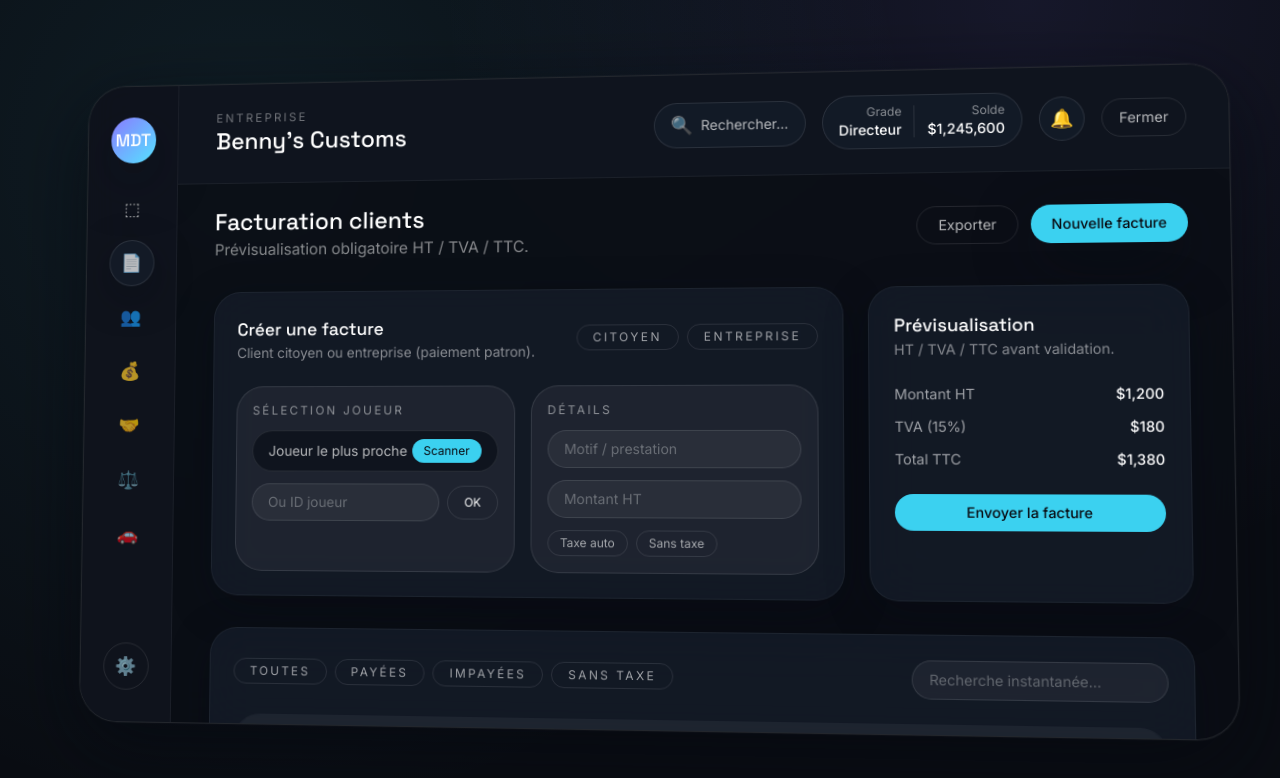
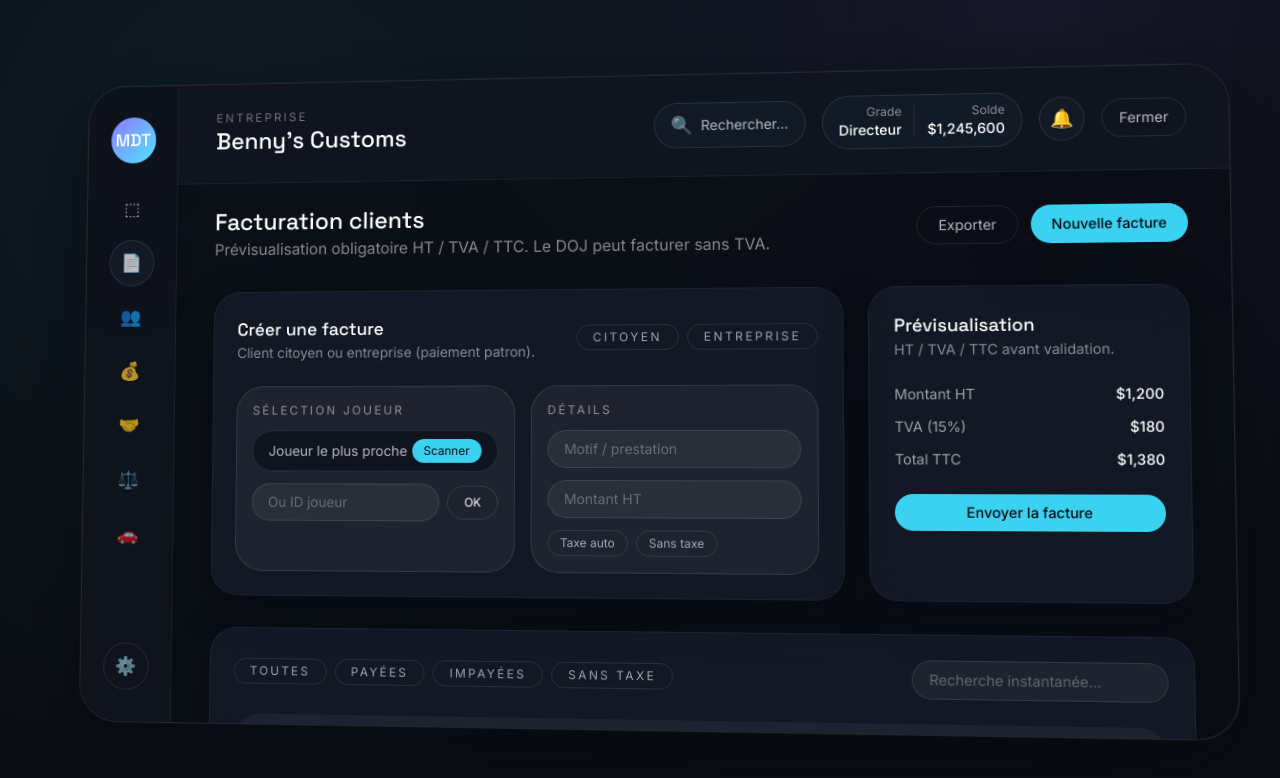
Before and after one commit to ZaK2BaK5906/tabv2, a React (Vite) app in the folder web/: page /invoices in a window 1280 px wide. Shown: the top 778 px of the page. Built offline with nearby package versions, Linux system fonts and the light colour scheme.

Commit message:
Add /facture command and NUI routing

```diff
--- a/web/src/app/App.tsx
+++ b/web/src/app/App.tsx
@@ -1,9 +1,26 @@
-import { Suspense } from 'react';
-import { Navigate, Route, Routes } from 'react-router-dom';
+import { Suspense, useEffect } from 'react';
+import { Navigate, Route, Routes, useNavigate } from 'react-router-dom';
 import ShellLayout from '../layouts/ShellLayout';
 import { routes } from './routes';
 
-const App = () => (
+const App = () => {
+  const navigate = useNavigate();
+
+  useEffect(() => {
+    const handler = (event: MessageEvent) => {
+      if (event.data?.type !== 'mdt:open') {
+        return;
+      }
+      if (typeof event.data.route === 'string') {
+        navigate(event.data.route);
+      }
+    };
+
+    window.addEventListener('message', handler);
+    return () => window.removeEventListener('message', handler);
+  }, [navigate]);
+
+  return (
     <ShellLayout>
       <Suspense
         fallback={<div className="flex h-full items-center justify-center">Chargement...</div>}
@@ -17,5 +34,6 @@
       </Suspense>
     </ShellLayout>
   );
+};
 
 export default App;
--- a/web/src/pages/Invoices.tsx
+++ b/web/src/pages/Invoices.tsx
@@ -27,7 +27,9 @@
     <header className="flex items-center justify-between">
       <div>
         <h2 className="font-display text-2xl">Facturation clients</h2>
-        <p className="text-white/50">Prévisualisation obligatoire HT / TVA / TTC.</p>
+        <p className="text-white/50">
+          Prévisualisation obligatoire HT / TVA / TTC. Le DOJ peut facturer sans TVA.
+        </p>
       </div>
       <div className="flex gap-3">
         <button className="rounded-full border border-white/10 px-5 py-2 text-sm text-white/70 transition hover:bg-white/5">
```
Also changed, not shown: 2 other files (tests, documents, lock files or other folders). Lines whose indentation alone changed are shown as unchanged.
